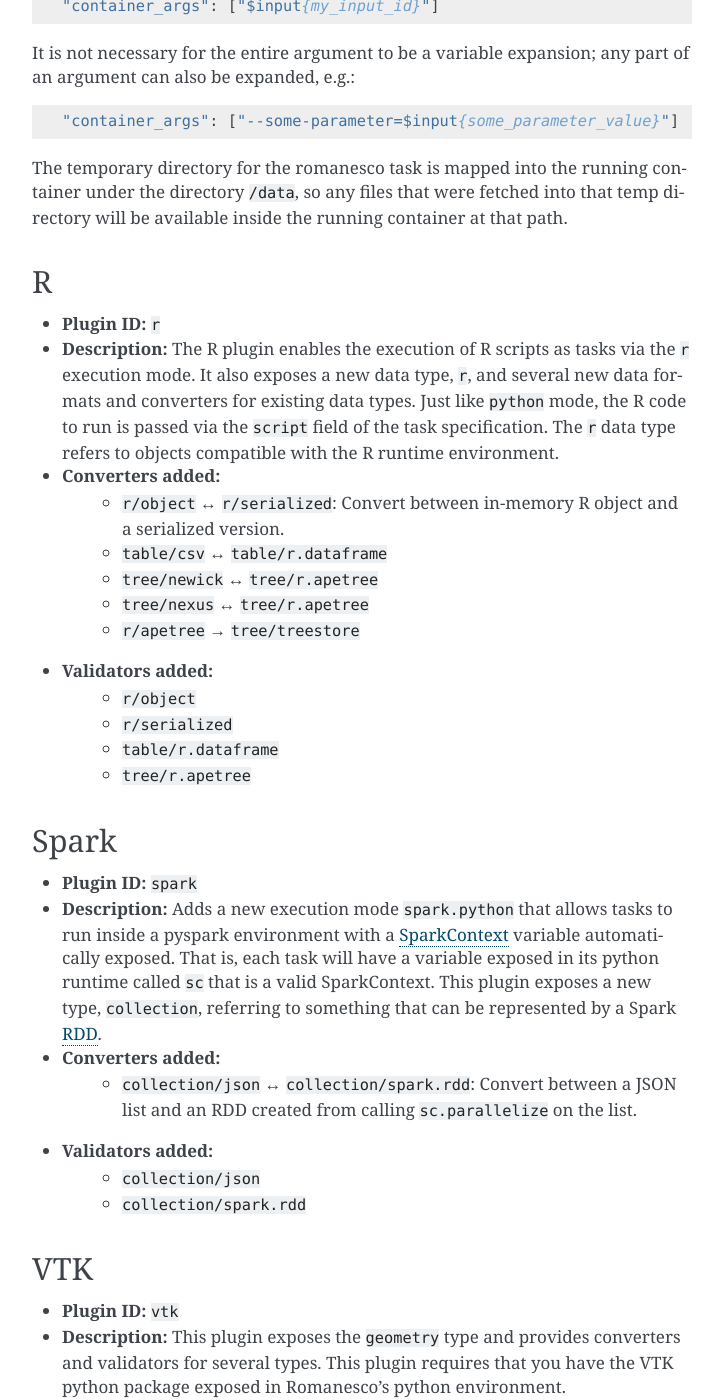
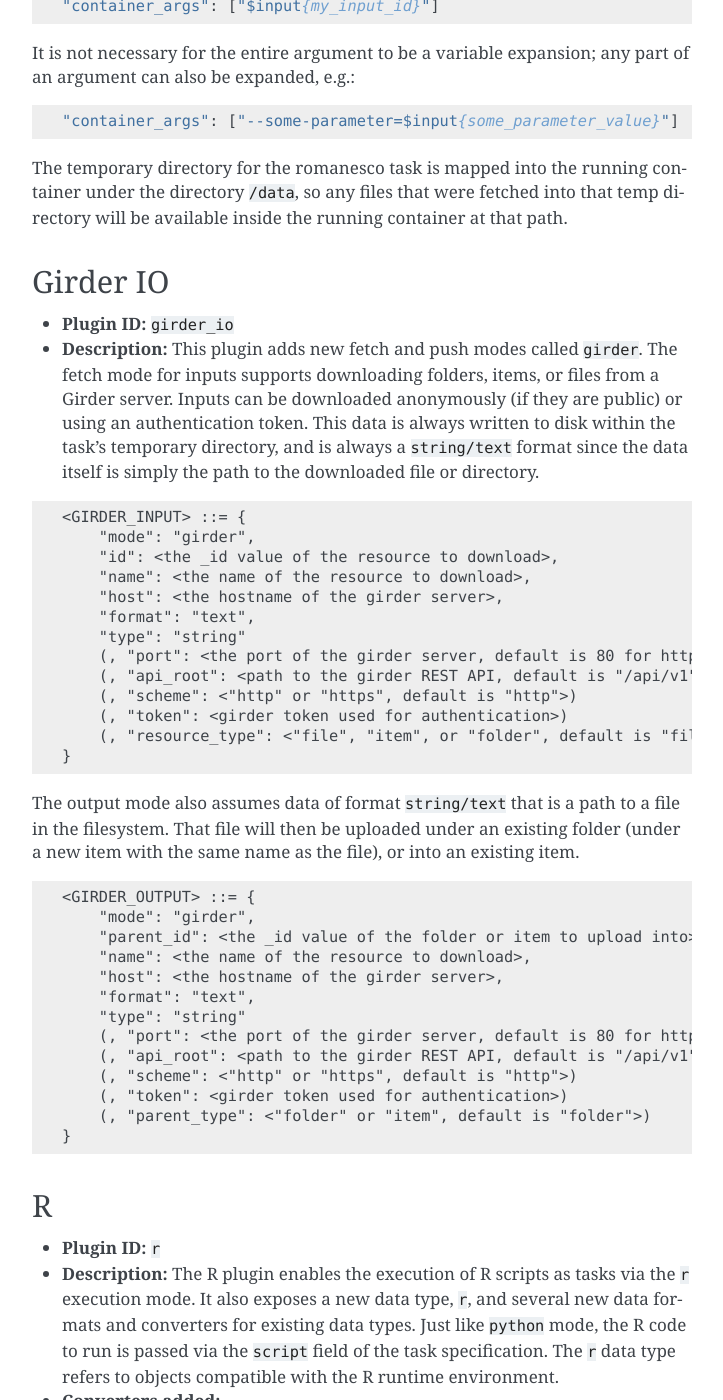
Before and after one commit to girder/girder_worker, a Sphinx documentation site: the page built from docs/plugins.rst, in a window 1280 px wide and 1400 px high, scrolled down 1086 px. Shown: the whole window, without its empty margins (388-1111 px from the left). Built offline with Sphinx 7.4.7, drawn with Linux system fonts in a browser that asks for light colours.

Commit message:
Add documentation for new plugin

```diff
--- a/docs/plugins.rst
+++ b/docs/plugins.rst
@@ -56,6 +56,52 @@
 under the directory ``/data``, so any files that were fetched into that temp directory
 will be available inside the running container at that path.
 
+Girder IO
+---------
+
+* **Plugin ID:** ``girder_io``
+* **Description:** This plugin adds new fetch and push modes called ``girder``. The
+  fetch mode for inputs supports downloading folders, items, or files from a Girder
+  server. Inputs can be downloaded anonymously (if they are public) or using an
+  authentication token. This data is always written to disk within the task's
+  temporary directory, and is always a ``string/text`` format since the data itself
+  is simply the path to the downloaded file or directory.
+
+.. code-block :: none
+
+    <GIRDER_INPUT> ::= {
+        "mode": "girder",
+        "id": <the _id value of the resource to download>,
+        "name": <the name of the resource to download>,
+        "host": <the hostname of the girder server>,
+        "format": "text",
+        "type": "string"
+        (, "port": <the port of the girder server, default is 80 for http: and 443 for https:>)
+        (, "api_root": <path to the girder REST API, default is "/api/v1")
+        (, "scheme": <"http" or "https", default is "http">)
+        (, "token": <girder token used for authentication>)
+        (, "resource_type": <"file", "item", or "folder", default is "file">)
+    }
+
+The output mode also assumes data of format ``string/text`` that is a path to a file
+in the filesystem. That file will then be uploaded under an existing folder (under a
+new item with the same name as the file), or into an existing item.
+
+.. code-block :: none
+
+    <GIRDER_OUTPUT> ::= {
+        "mode": "girder",
+        "parent_id": <the _id value of the folder or item to upload into>,
+        "name": <the name of the resource to download>,
+        "host": <the hostname of the girder server>,
+        "format": "text",
+        "type": "string"
+        (, "port": <the port of the girder server, default is 80 for http and 443 for https>)
+        (, "api_root": <path to the girder REST API, default is "/api/v1")
+        (, "scheme": <"http" or "https", default is "http">)
+        (, "token": <girder token used for authentication>)
+        (, "parent_type": <"folder" or "item", default is "folder">)
+    }
 R
 -
 
```
Also changed, not shown: 2 other files.
